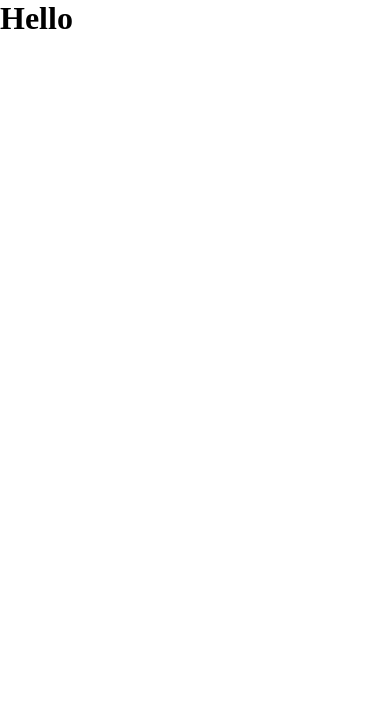
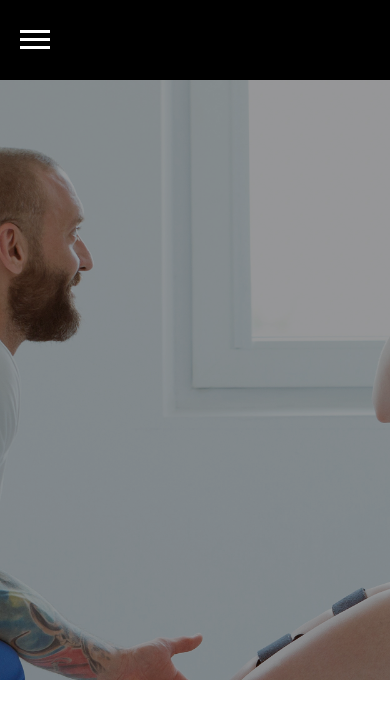
Before and after one commit to Fr-yayou/clinic-van, a Vue app: page / in a window 390 px wide. Shown: the top 718 px of the page. Built offline with nearby package versions, Linux system fonts and the light colour scheme.

Commit message:
[BANNER] banner component creaeted navbar done

```diff
--- a/src/App.vue
+++ b/src/App.vue
@@ -1,14 +1,18 @@
 <template>
   <div id="app">
-    <h1>Hello</h1>
+    <NavBar/>
+    <Banner/>
   </div>
 </template>
 
 <script>
-
+import Banner from "./components/Banner"
+import NavBar from "./components/NavBar"
 export default {
   name: 'App',
   components: {
+    NavBar,
+    Banner
   }
 }
 </script>
--- /dev/null
+++ b/src/components/Banner.vue
@@ -0,0 +1,34 @@
+<template>
+  <div class="container-heroImage">
+      <div class="heroImage" :style="{backgroundImage:`url('${imageHero}')`}"></div>
+  </div>
+</template>
+
+<script>
+import imageHero from "../assets/hero.jpg"
+export default {
+    name:"Banner",
+
+    data(){
+        return{
+            imageHero:imageHero
+        }
+    }
+}
+</script>
+
+<style scoped>
+.container-heroImage{
+    background-color: black;
+}
+.heroImage{
+    height: 600px;
+    background-repeat: no-repeat;
+    background-size: cover;
+    opacity: 0.6;
+    background-position: center;
+
+
+}
+
+</style>
--- /dev/null
+++ b/src/components/NavBar.vue
@@ -0,0 +1,153 @@
+<template>
+  <div class="container-navBar">
+        <h5 id="logo">Logo</h5>
+        <div v-if="!isOpen" v-on:click="toogleHamburger" class="hamburger">
+            <div class="line"></div>
+            <div class="line"></div>
+            <div class="line"></div>
+        </div>
+        <div v-else v-bind:class="{close:isOpen}" v-on:click="toogleHamburger"></div>
+        <ul class="nav-links" v-bind:class="{linksOpen:isOpen}">
+            <li>Home</li>
+            <li>Example</li>
+            <li>Example</li>
+            <li>Example</li>
+            <li><button>BOOK NOW</button></li>
+        </ul>
+  </div>
+</template>
+
+<script>
+export default {
+    name:"NavBar",
+
+    data(){
+        return{
+            isOpen:false
+        }
+    },
+
+    methods:{
+        toogleHamburger(){
+            this.isOpen = !this.isOpen
+
+            console.log(this.isOpen)
+        }
+    }
+
+}
+</script>
+
+<style>
+.container-navBar{
+    height: 80px;
+    background-color: black;
+    display: flex;
+    justify-content: space-between;
+    z-index: 1;
+}
+
+.nav-links li button{
+    background-color: black;
+    color:#34E1E7;
+    border: 1px solid #34E1E7;
+    padding:10px
+}
+.nav-links li button:focus{
+    outline: none;
+    background-color: #34E1E7 ;
+    color:black;
+    border: 1px solid #34E1E7 ;
+}
+
+.nav-links{
+    display: flex;
+    justify-content: space-between;
+    width: 50%;
+    align-items: center;
+    color:white;
+    list-style: none;
+    padding-right: 30px;
+}
+#logo{
+    color: white;
+    align-self: center;
+    padding-left: 30px;
+}
+
+@media screen and (max-width:768px){
+
+    .line{
+        width: 30px;
+        height: 3px;
+        background-color: white;
+        margin: 5px;
+    }
+
+    .container-navBar{
+        position: relative;
+    }
+
+    .hamburger{
+        position: absolute;
+        cursor: pointer;
+        margin-top: 25px;
+        margin-left: 15px;
+    }
+
+
+    .nav-links{
+        position:fixed;
+        background-color:black;
+        height: 100vh;
+        width: 100%;
+        flex-direction: column;
+        justify-content: space-around;
+        clip-path: circle(50px at 90% -10%);
+        -webkit-clip-path: circle(50px at 90% -10%);
+        transition: all 1s ease-out;
+    }
+
+    .linksOpen{
+        clip-path: circle(1300px at 90% -10%);
+        -webkit-clip-path: circle(1300px at 90% -10%);
+    }
+
+    #logo{
+        display: none;
+    }
+
+
+    .close{
+        cursor:pointer;
+        display: unset;
+        z-index: 1;
+        color: white;
+        margin-top: 25px;
+        font-size: 30px;
+    }
+    .close:hover {
+        opacity: 1;
+        position: fixed;
+    }
+    .close:before, .close:after {
+    position: absolute;
+    left: 15px;
+    content: ' ';
+    height: 33px;
+    width: 2px;
+    margin-left: 15px;
+    background-color:#34E1E7; ;
+}
+    .close:before {
+    transform: rotate(45deg);
+    }
+    .close:after {
+    transform: rotate(-45deg);
+    }
+
+
+
+}
+
+</style>
```
Also changed, not shown: src/components/HelloWorld.vue (deleted, +0 -58 lines), src/assets/hero.jpg (added), src/assets/x-mark.svg (added).
